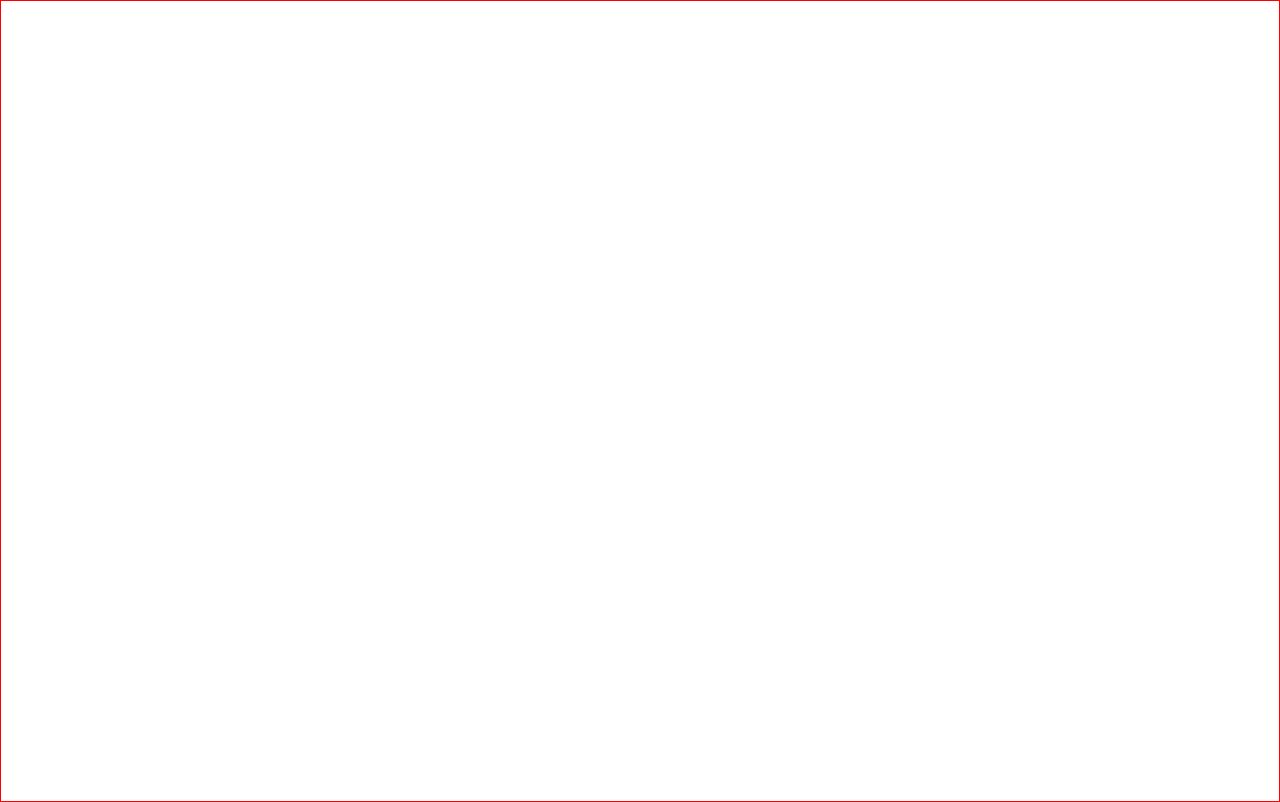
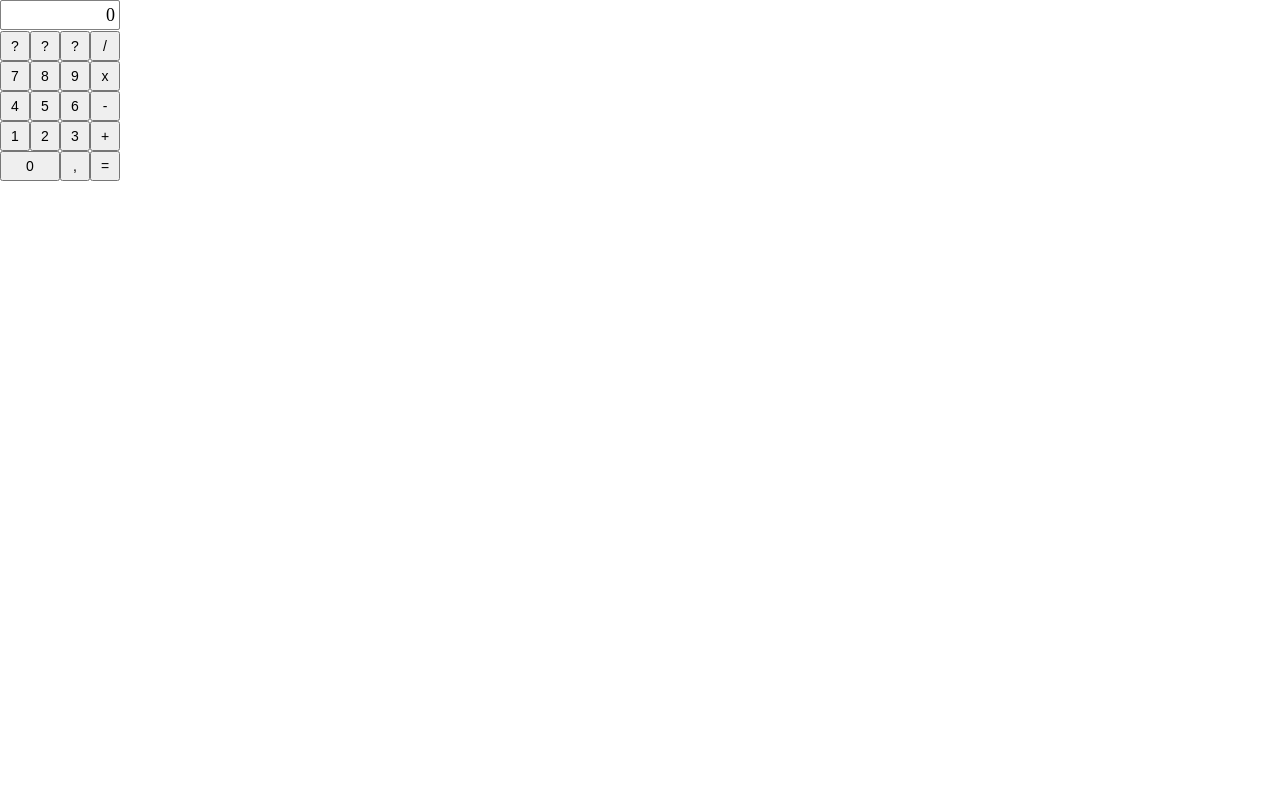
Before and after one commit to ThibautWeb/odin-calculator, a plain HTML site: page index.html in a window 1280 px wide. Drawn offline with Linux system fonts and the light colour scheme.

Commit message:
Add static buttons and screen

```diff
--- a/index.html
+++ b/index.html
@@ -9,5 +9,40 @@
   </head>
   <body>
 
+    <div class="container">
+      <div class="screen">
+        <p>0</p>
+      </div>
+      <div class="row-1">
+        <button>?</button>
+        <button>?</button>
+        <button>?</button>
+        <button>/</button>
+      </div>
+      <div class="row-2">
+        <button>7</button>
+        <button>8</button>
+        <button>9</button>
+        <button>x</button>
+      </div>
+      <div class="row-3">
+        <button>4</button>
+        <button>5</button>
+        <button>6</button>
+        <button>-</button>
+      </div>
+      <div class="row-4">
+        <button>1</button>
+        <button>2</button>
+        <button>3</button>
+        <button>+</button>
+      </div>
+      <div class="row-5">
+        <button id="zero">0</button>
+        <button>,</button>
+        <button>=</button>
+      </div>
+    </div>
+
   </body>
 </html>
--- a/style.css
+++ b/style.css
@@ -1,5 +1,33 @@
-body {
-  height: 100vh;
+* {
   margin: 0;
-  border: 1px solid red;
+  padding: 0;
+  box-sizing: border-box;
+  font-size: 0;
 }
+
+.container div {
+  padding: 0;
+}
+.container div.screen {
+  border: 1px solid grey;
+  width: 120px;
+  height: 30px;
+  margin-bottom: 1px;
+  padding: 4px;
+  display: flex;
+  justify-content: right;
+  align-items: center;
+  border-radius: 2px;
+}
+.screen p {
+  font-size: 18px;
+
+}
+.container div button {
+  width: 30px;
+  height: 30px;
+  font-size: 14px;
+}
+button#zero {
+  width: 60px;
+}
```
